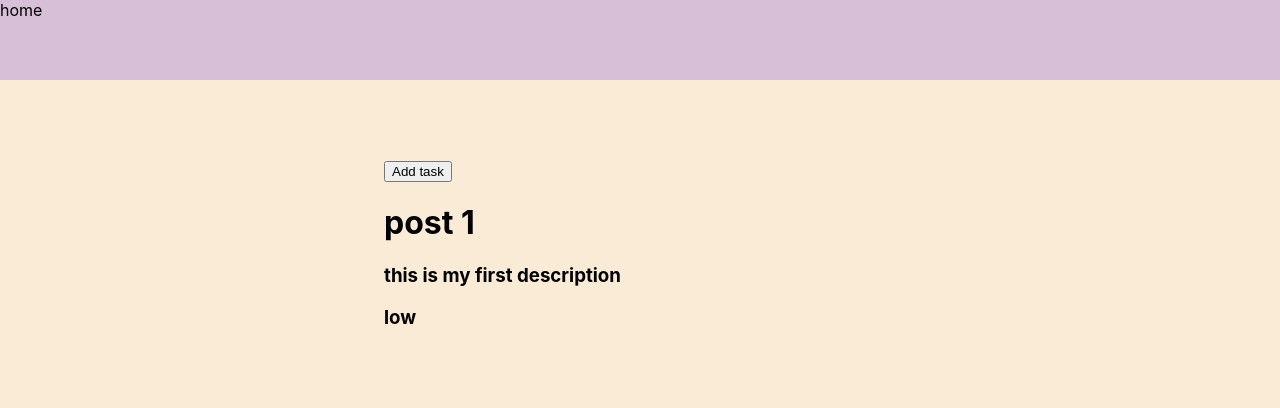
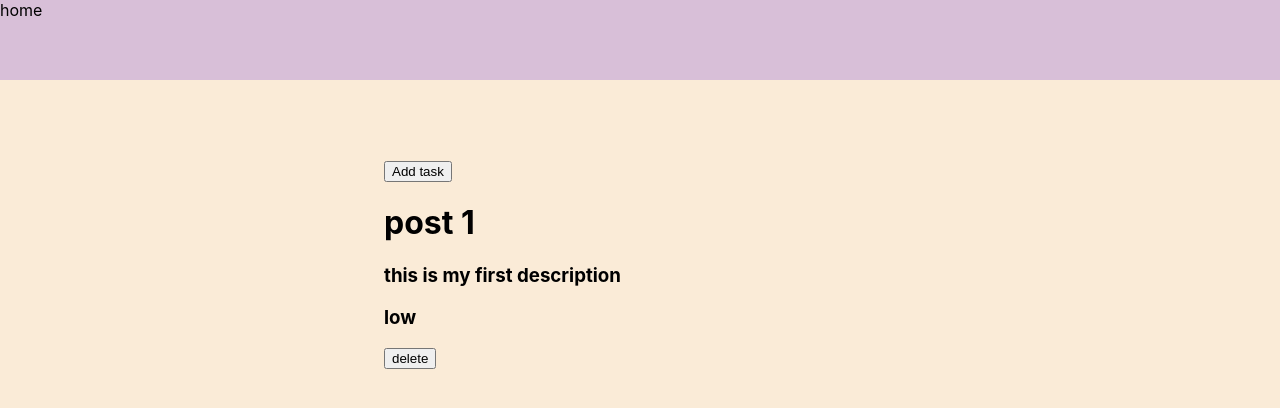
Before and after one commit to Nimavein/todo-list, a React (Create React App) app: page / in a window 1280 px wide. Shown: the top 408 px of the page. Built offline with nearby package versions, Linux system fonts and the light colour scheme.

Commit message:
delete button with proper funcionality add

```diff
--- a/src/Todo.tsx
+++ b/src/Todo.tsx
@@ -2,17 +2,20 @@ import React, { useState, useEffect } from "react";
 import { useGlobalContext } from "./context";
 
 type ITodoProps = {
+  id: number;
   title: string;
   description: string;
   priority: "low" | "medium" | "high";
 };
 
-const Todo: React.FC<ITodoProps> = ({ title, description, priority }) => {
+const Todo: React.FC<ITodoProps> = ({ id, title, description, priority }) => {
+  const { deleteTodo } = useGlobalContext();
   return (
     <div>
       <h1>{title}</h1>
       <h3>{description}</h3>
       <h3>{priority}</h3>
+      <button onClick={(e) => deleteTodo(id)}>delete</button>
     </div>
   );
 };
--- a/src/TodosContainer.tsx
+++ b/src/TodosContainer.tsx
@@ -10,11 +10,9 @@ const TodosContainer: React.FC = () => {
   const handleFormVisibility = () => {
     if (isFormOpen === false) {
       setIsFormOpen(true);
-      alert("XD");
     }
     if (isFormOpen === true) {
       setIsFormOpen(false);
-      alert("nope");
     }
   };
 
```
